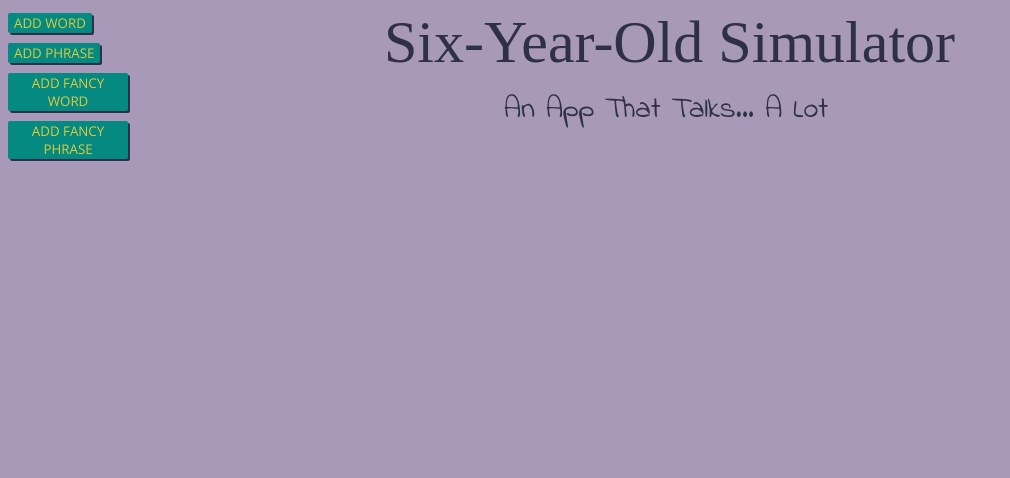
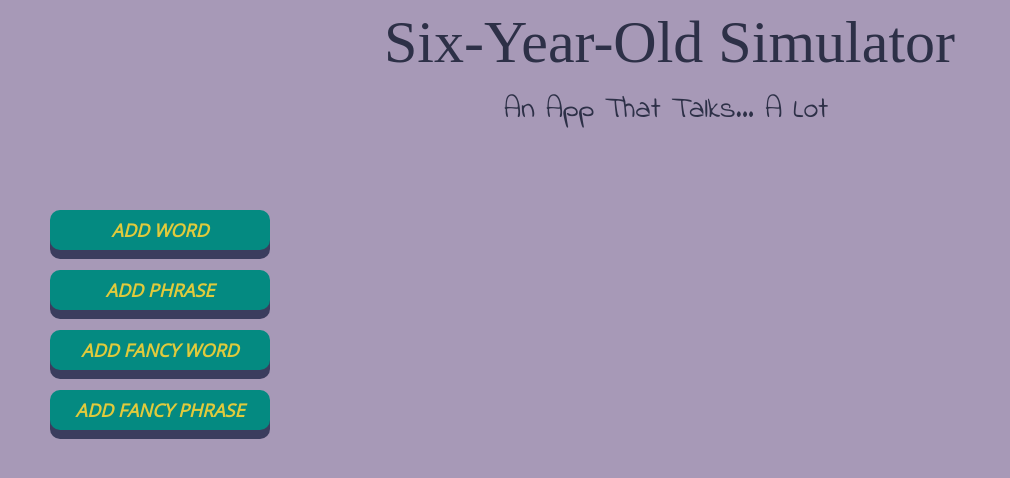
Before and after one commit to cwalbrid/walbridge-lab-13, a plain HTML site: page index.html in a window 1280 px wide. Shown: the whole page, without its empty margins (0-1010 px from the left). Drawn offline with nearby package versions, Linux system fonts and the light colour scheme; a web font is replaced by a local one.

Commit message:
animated button click, positioned buttons

```diff
--- a/stylesheet.css
+++ b/stylesheet.css
@@ -39,7 +39,9 @@ body{
 
 #buttons{
 	position: absolute;
-	width: 120px;
+	width: 200px;
+	top: 200px;
+	left: 50px;
 
 }
 
@@ -49,14 +51,33 @@ body{
 
 	font-family: 'Open Sans';
 	text-transform: uppercase;
-
+	font-size: 18px;
+	font-style: italic;
+	font-weight: bolder;
 
 	box-sizing: border-box;
-	box-shadow: 2px 2px 0 #2D3047;
+	box-shadow: 0px 9px #3b3d5e;
 	border: none;
-	border-radius: 2px;
-	margin: 5px auto;
+	border-radius: 10px;
+	margin: 10px auto;
+	height: 40px;
+	width: 220px;
 
+}
+
+#buttons button:hover{
+	cursor: pointer;
+	background-color: #00665f;
+}
+
+#buttons button:active{
+	box-shadow: 0 5px #2D3047;
+	transform: translateY(4px);
+	outline: none;
+}
+
+#buttons button:focus{
+	outline: none;
 }
 
 #kid-speak{
```
